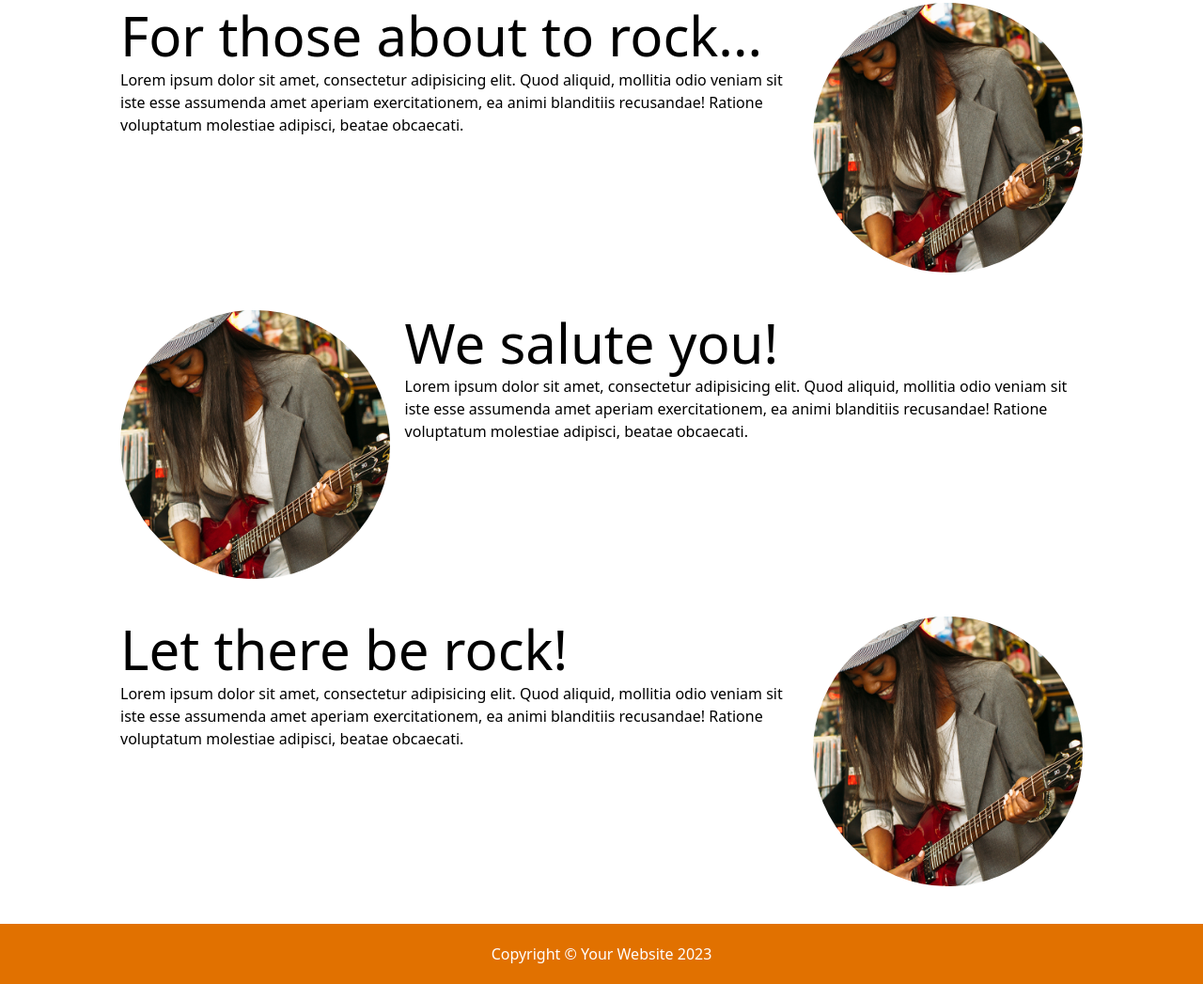
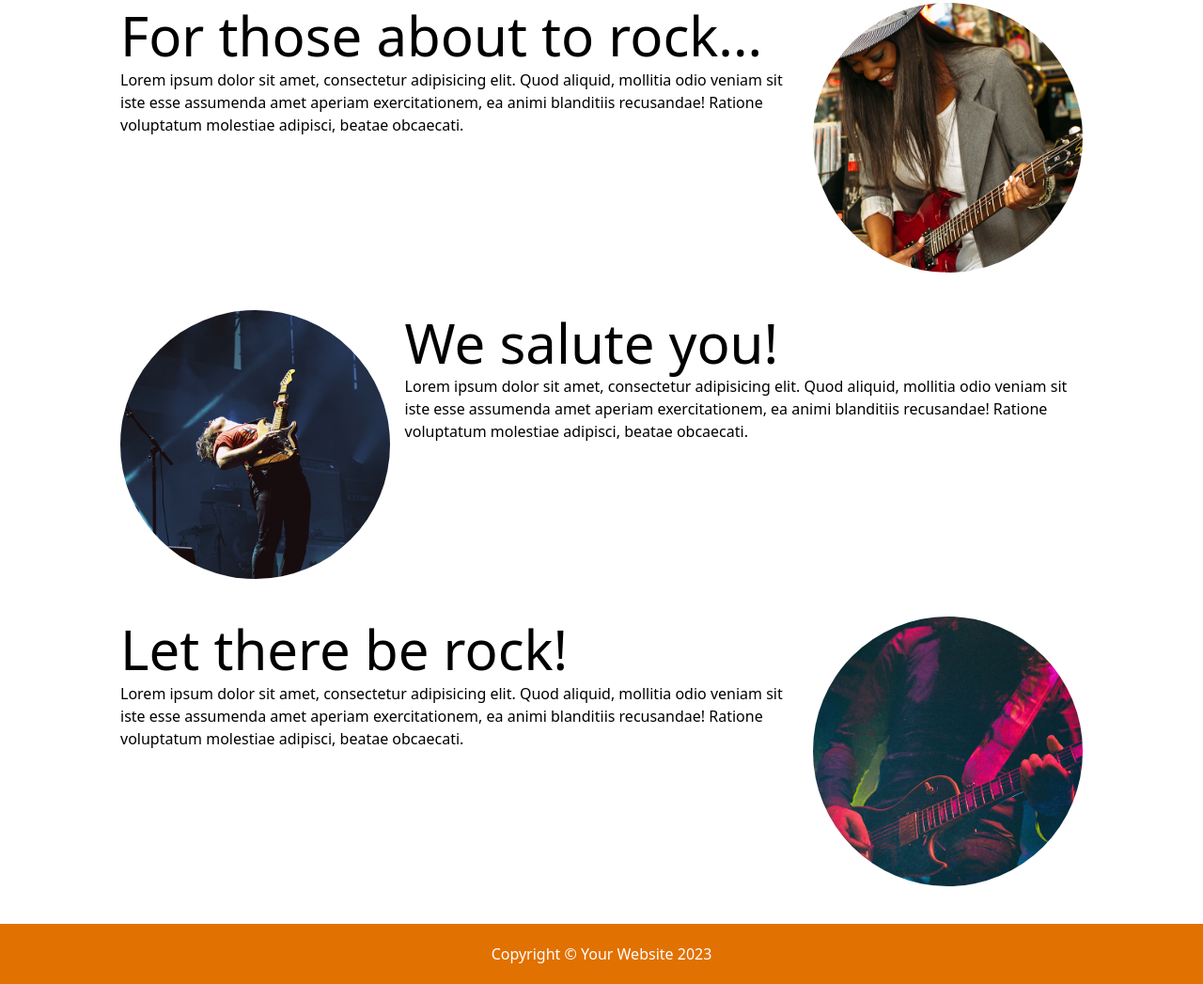
Before and after one commit to corso-giugno-talentform/francesco_scarfato_0714_tailwind, a website: page src/tailwind.html in a window 1280 px wide. Shown: the part 565-1612 px from the top of the page at 94% size. Drawn offline with Linux system fonts and the light colour scheme.

Commit message:
Add files

```diff
--- a/src/tailwind.html
+++ b/src/tailwind.html
@@ -40,7 +40,7 @@
     <div class="container">
         <section>
             <div class="flex items-center my-10">
-                <div class="columns-2 flex gap-4">
+                <div class="flex gap-4">
                     <div class="order-2">
                         <img class="img-fluid rounded-circle" src="assets/images/01.jpg" alt="">
                     </div>
@@ -57,9 +57,9 @@
 
         <section>
             <div class="flex items-center my-10">
-                <div class="columns-2 flex gap-4">
+                <div class="flex gap-4">
                     <div class="order-1">
-                        <img class="img-fluid rounded-circle" src="assets/images/01.jpg" alt="">
+                        <img class="img-fluid rounded-circle" src="assets/images/02.jpg" alt="">
                     </div>
                     <div class="order-1">
                         <h2 class="display-4">We salute you!</h2>
@@ -74,9 +74,9 @@
 
         <section>
             <div class="flex items-center my-10">
-                <div class="columns-2 flex gap-4">
+                <div class="flex gap-4">
                     <div class="order-2">
-                        <img class="img-fluid rounded-circle" src="assets/images/01.jpg" alt="">
+                        <img class="img-fluid rounded-circle" src="assets/images/03.jpg" alt="">
                     </div>
                     <div class="order-1">
                         <h2 class="display-4">Let there be rock!</h2>
```
Also changed, not shown: README.md.
